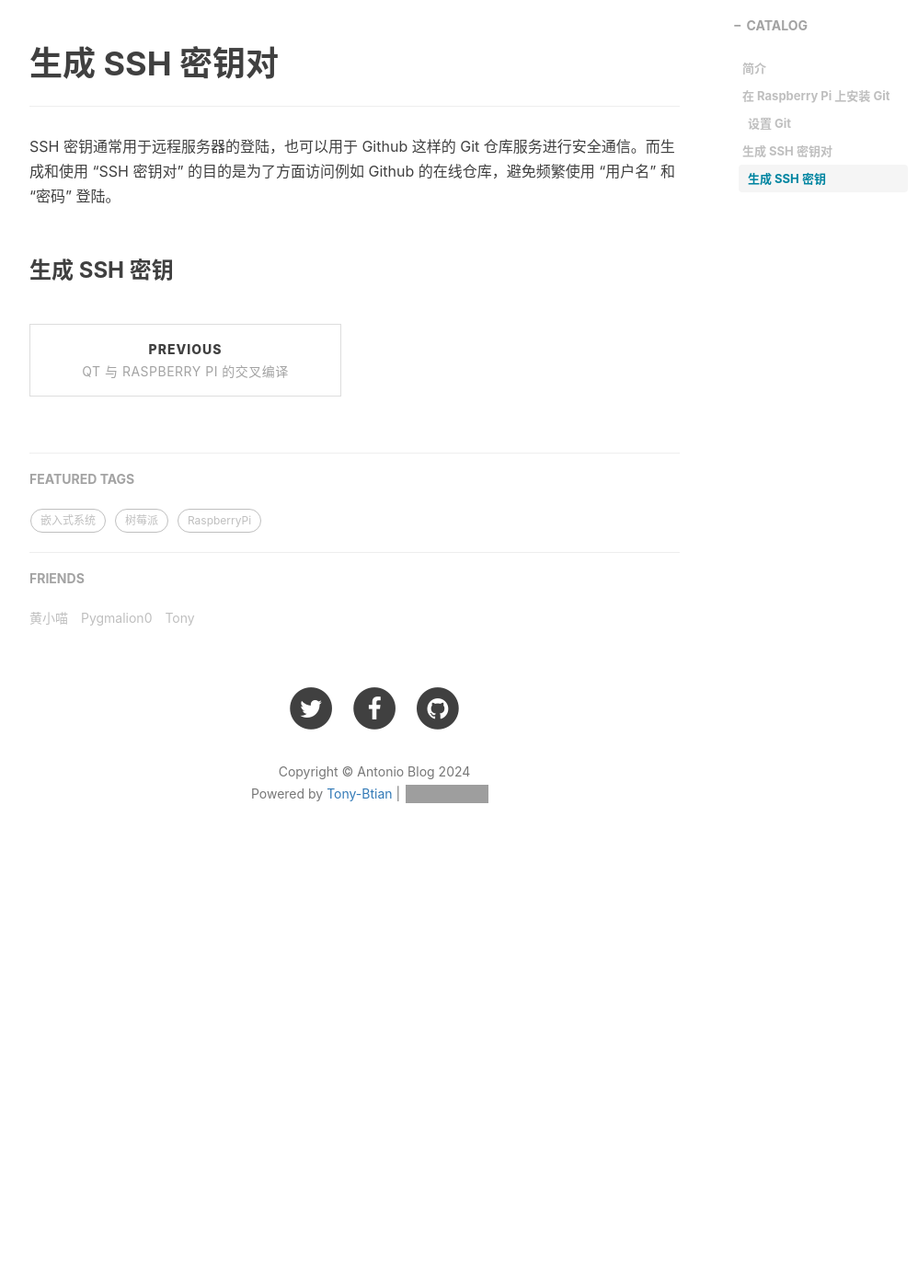
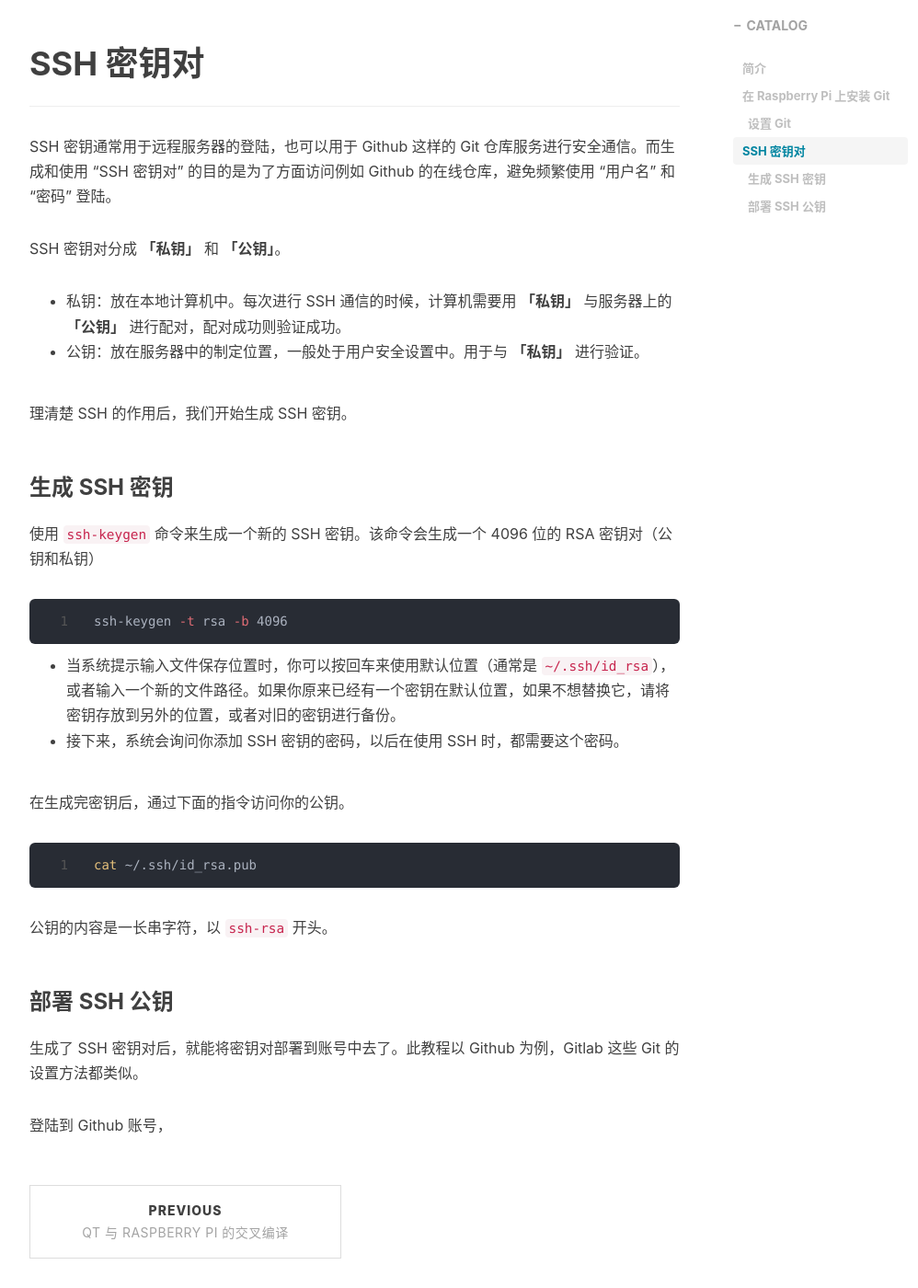
Before and after one commit to Tony-Btian/Tony-Btian.github.io, a Jekyll site: the page built from _posts/2024-01-20-raspberry-using-git.md, in a window 1280 px wide and 1400 px high, scrolled down 1775 px. Shown: the whole window at 92% size, without its empty margins (233-1231 px from the left). Built offline with Jekyll 4.4.1, drawn with Linux system fonts in a browser that asks for light colours; nearby versions of some CDN libraries; comment, search, counter and statistics services are not loaded; before the commit the page ends 2742 px from its top, so only the background shows below that; grey boxes are pictures that could not be loaded.

Commit message:
Update 2024-01-20-raspberry-using-git.md

````diff
--- a/_posts/2024-01-20-raspberry-using-git.md
+++ b/_posts/2024-01-20-raspberry-using-git.md
@@ -41,8 +41,31 @@ git config --global user.email "username@email.com"
 git config --global core.editor nano
 ```
 
-# 生成 SSH 密钥对
+# SSH 密钥对
 ---
 SSH 密钥通常用于远程服务器的登陆，也可以用于 Github 这样的 Git 仓库服务进行安全通信。而生成和使用 “SSH 密钥对” 的目的是为了方面访问例如 Github 的在线仓库，避免频繁使用 “用户名” 和 “密码” 登陆。
 
+SSH 密钥对分成 **「私钥」** 和 **「公钥」**。
+- 私钥：放在本地计算机中。每次进行 SSH 通信的时候，计算机需要用 **「私钥」** 与服务器上的 **「公钥」** 进行配对，配对成功则验证成功。
+- 公钥：放在服务器中的制定位置，一般处于用户安全设置中。用于与 **「私钥」** 进行验证。
+
+理清楚 SSH 的作用后，我们开始生成 SSH 密钥。
+
 ### 生成 SSH 密钥
+使用 `ssh-keygen` 命令来生成一个新的 SSH 密钥。该命令会生成一个 4096 位的 RSA 密钥对（公钥和私钥）
+```bash
+ssh-keygen -t rsa -b 4096
+```
+- 当系统提示输入文件保存位置时，你可以按回车来使用默认位置（通常是 `~/.ssh/id_rsa`），或者输入一个新的文件路径。如果你原来已经有一个密钥在默认位置，如果不想替换它，请将密钥存放到另外的位置，或者对旧的密钥进行备份。
+- 接下来，系统会询问你添加 SSH 密钥的密码，以后在使用 SSH 时，都需要这个密码。
+
+在生成完密钥后，通过下面的指令访问你的公钥。
+```bash
+cat ~/.ssh/id_rsa.pub
+```
+公钥的内容是一长串字符，以 `ssh-rsa` 开头。
+
+### 部署 SSH 公钥
+生成了 SSH 密钥对后，就能将密钥对部署到账号中去了。此教程以 Github 为例，Gitlab 这些 Git 的设置方法都类似。
+
+登陆到 Github 账号，
````
